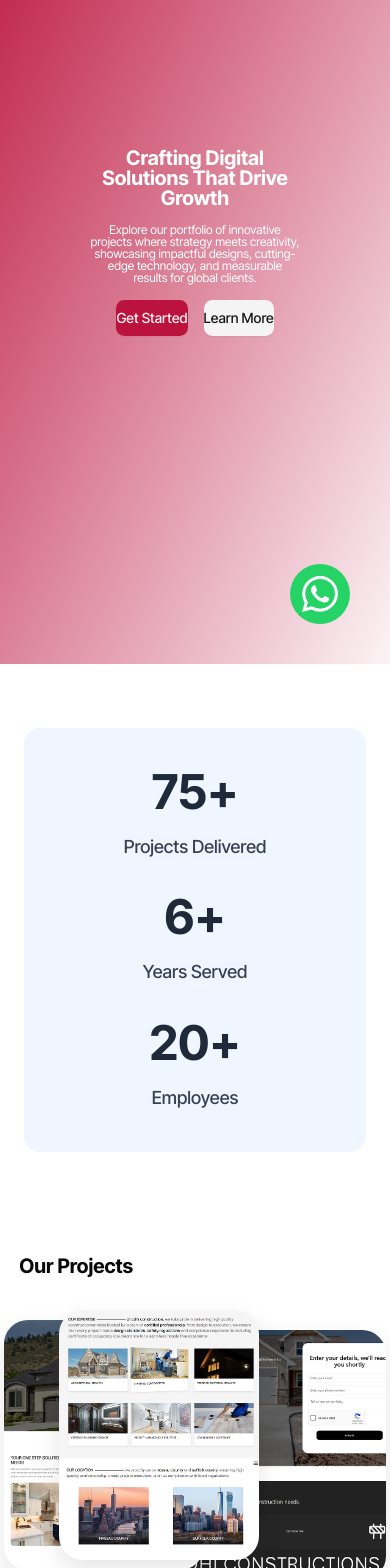
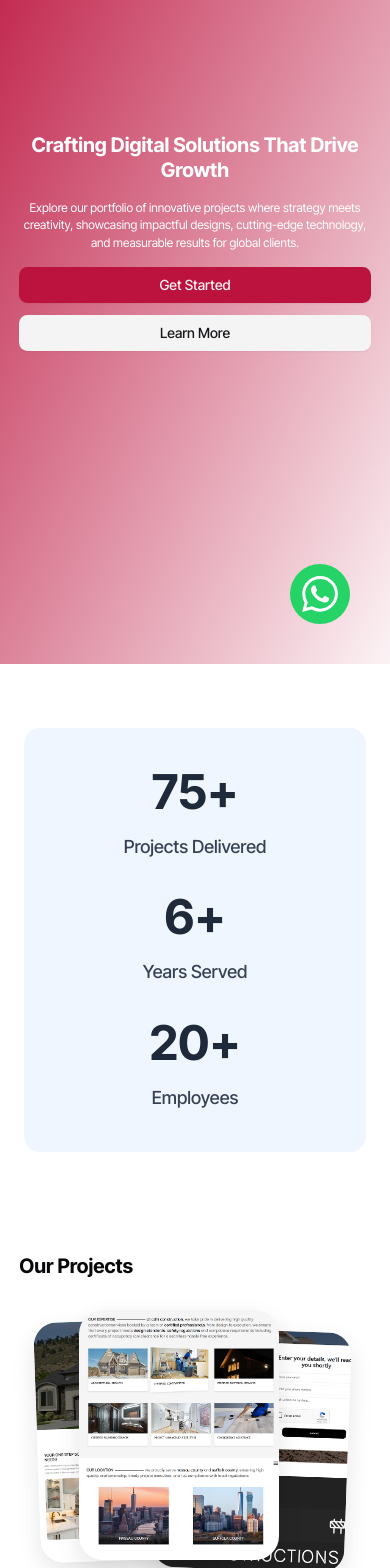
Before and after one commit to Neha220803/dheer-tech-website-new, a Next.js app: page /projects in a window 390 px wide. Shown: the part 180-1748 px from the top of the page. Built offline with nearby package versions, Linux system fonts and the light colour scheme.

Commit message:
mediaqurry_added_for_mobile screeen

```diff
--- a/src/sections/projects/featured-projects/styles.css
+++ b/src/sections/projects/featured-projects/styles.css
@@ -137,3 +137,67 @@
         transform: rotate(2deg) scale(0.98);
     }
 }
+
+/* Target only Mobile-L (400px – 440px, like iPhone XR/12) */
+@media (max-width: 440px) and (min-width: 400px) {
+    .featured-project-images-container3 {
+        right: 30px !important;
+        transform: rotate(2deg) scale(0.98);
+    }
+
+    .featured-project-images-container {
+        left: 15px !important;
+        transform: rotate(-2deg) scale(0.98);
+    }
+
+    .featured-project-images-container2 {
+        left: 90px !important;
+    }
+
+    /* Hover effects */
+    .featured-projects-wrapper:hover .featured-project-images-container {
+        left: 5px;
+        transform: rotate(-3deg) scale(0.95);
+    }
+
+    .featured-projects-wrapper:hover .featured-project-images-container2 {
+        transform: scale(0.95);
+    }
+
+    .featured-projects-wrapper:hover .featured-project-images-container3 {
+        right: 20px;
+        transform: rotate(3deg) scale(0.95);
+    }
+}
+
+/* Target only Mobile-M (360px – 399px, like iPhone 12 Mini/SE) */
+@media (max-width: 399px) and (min-width: 360px) {
+    .featured-project-images-container3 {
+        right: 15px !important;
+        transform: rotate(2deg) scale(0.96);
+    }
+
+    .featured-project-images-container {
+        left: 10px !important;
+        transform: rotate(-2deg) scale(0.96);
+    }
+
+    .featured-project-images-container2 {
+        left: 60px !important;
+    }
+
+    /* Hover effects */
+    .featured-projects-wrapper:hover .featured-project-images-container {
+        left: 0;
+        transform: rotate(-3deg) scale(0.94);
+    }
+
+    .featured-projects-wrapper:hover .featured-project-images-container2 {
+        transform: scale(0.94);
+    }
+
+    .featured-projects-wrapper:hover .featured-project-images-container3 {
+        right: 10px;
+        transform: rotate(3deg) scale(0.94);
+    }
+}
--- a/src/sections/projects/hero/index.js
+++ b/src/sections/projects/hero/index.js
@@ -3,18 +3,26 @@ import React from "react";
 
 const ProjectsHeroComp = () => {
   return (
-    <section className="flex flex-col items-center justify-center text-white text-6xl bg-gradient-to-br from-primary to-primary/5">
+    <section className="flex flex-col items-center justify-center text-white bg-gradient-to-br from-primary to-primary/5 px-4 py-12">
       <div className="flex justify-center items-center flex-col text-center space-y-4">
-        <h1 className="w-3/5">Crafting Digital Solutions That Drive Growth</h1>
-        <p className="w-3/5">
+        {/* Heading */}
+        <h1 className="text-3xl sm:text-4xl md:text-6xl font-bold w-full sm:w-4/5 md:w-3/5 leading-tight">
+          Crafting Digital Solutions That Drive Growth
+        </h1>
+
+        {/* Paragraph */}
+        <p className="text-sm sm:text-base md:text-lg w-full sm:w-4/5 md:w-3/5">
           Explore our portfolio of innovative projects where strategy meets
-          creativity, showcasing impactful designs, cutting-edge technology, and
-          measurable results for global clients.
+          creativity, showcasing impactful designs, cutting-edge technology,
+          and measurable results for global clients.
         </p>
 
-        <div className="flex gap-4">
-          <Button>Get Started</Button>
-          <Button variant={"secondary"}>Learn More</Button>
+        {/* Buttons */}
+        <div className="flex flex-col sm:flex-row gap-3 sm:gap-4 w-full sm:w-auto justify-center items-center">
+          <Button className="w-full sm:w-auto">Get Started</Button>
+          <Button variant="secondary" className="w-full sm:w-auto">
+            Learn More
+          </Button>
         </div>
       </div>
     </section>
```
